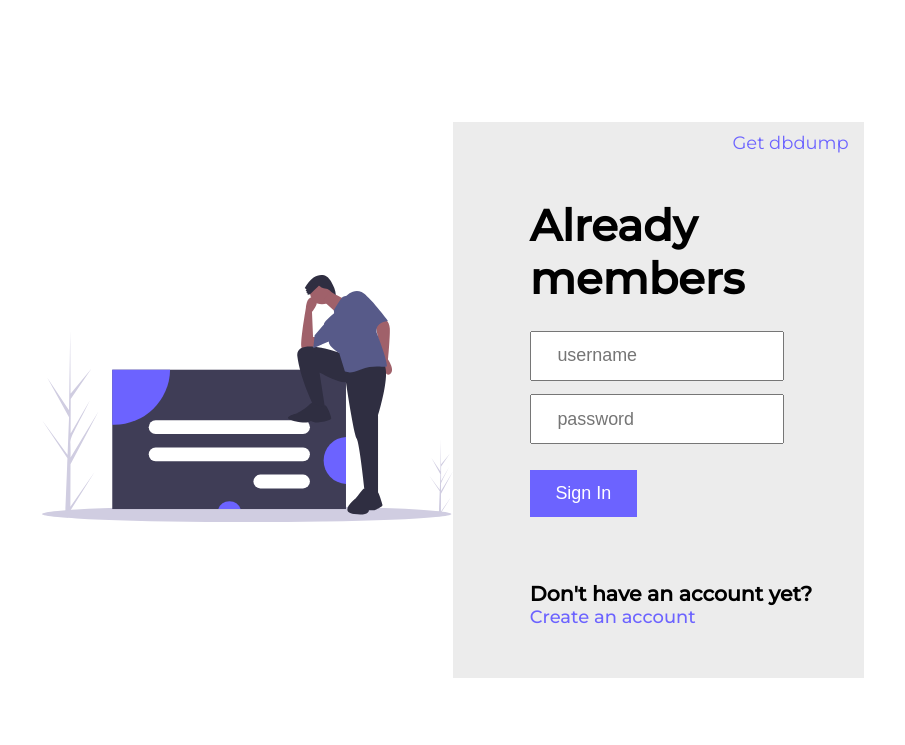
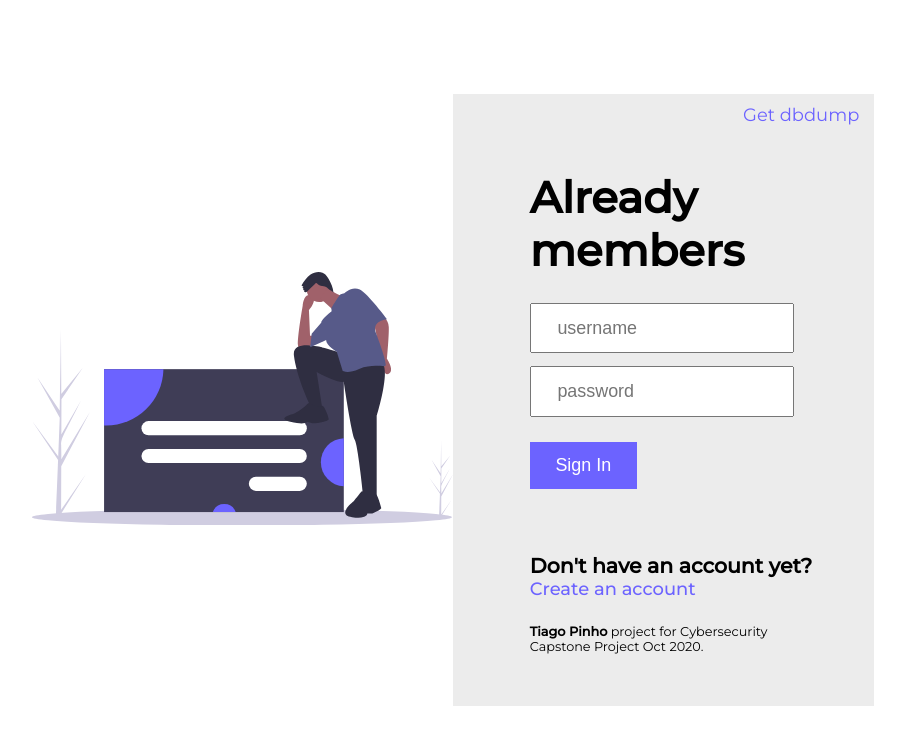
Before and after one commit to tiagorp/coursera-cyber-capstone, a PHP site: page /html/index.php in a window 1280 px wide. Shown: the top 745 px of the page, without its empty margins (187-1092 px from the left). Run offline with PHP 8.4, Linux system fonts and the light colour scheme.

Commit message:
added disclaimer

```diff
--- a/html/index.php
+++ b/html/index.php
@@ -152,6 +152,7 @@
             <a href="register.php">Create an account</a>
           </div>
         </div>
+        <p class="disclaimer"><b>Tiago Pinho</b> project for Cybersecurity Capstone Project Oct 2020.</p>
       </div>
     </div>
   </main>
--- a/html/styles/_login.scss
+++ b/html/styles/_login.scss
@@ -73,6 +73,12 @@
   color: $primary-color;
 }
 
+.disclaimer {
+  padding-left: 2rem;
+  padding-top: 2rem;
+  font-size: $xsmall-text;
+}
+
 /* phone mode */
 @media screen and (max-width: 620px) {
   .login-page .intro {
--- a/html/styles/style.css
+++ b/html/styles/style.css
@@ -160,6 +160,12 @@
   top: 10px;
   right: 15px;
   color: #6c63ff;
+}
+
+.disclaimer {
+  padding-left: 2rem;
+  padding-top: 2rem;
+  font-size: 1rem;
 }
 
 /* phone mode */
```
Also changed, not shown: 2 other files.
